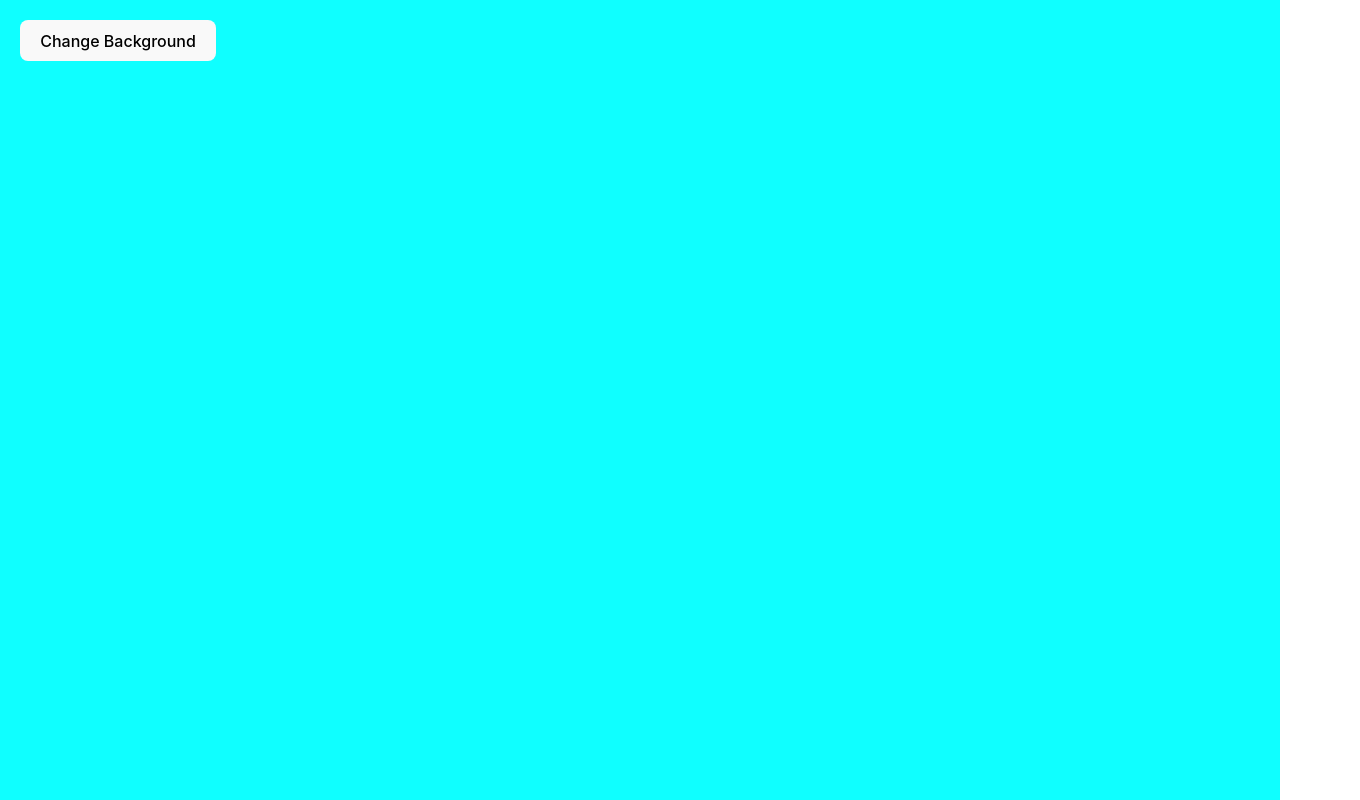
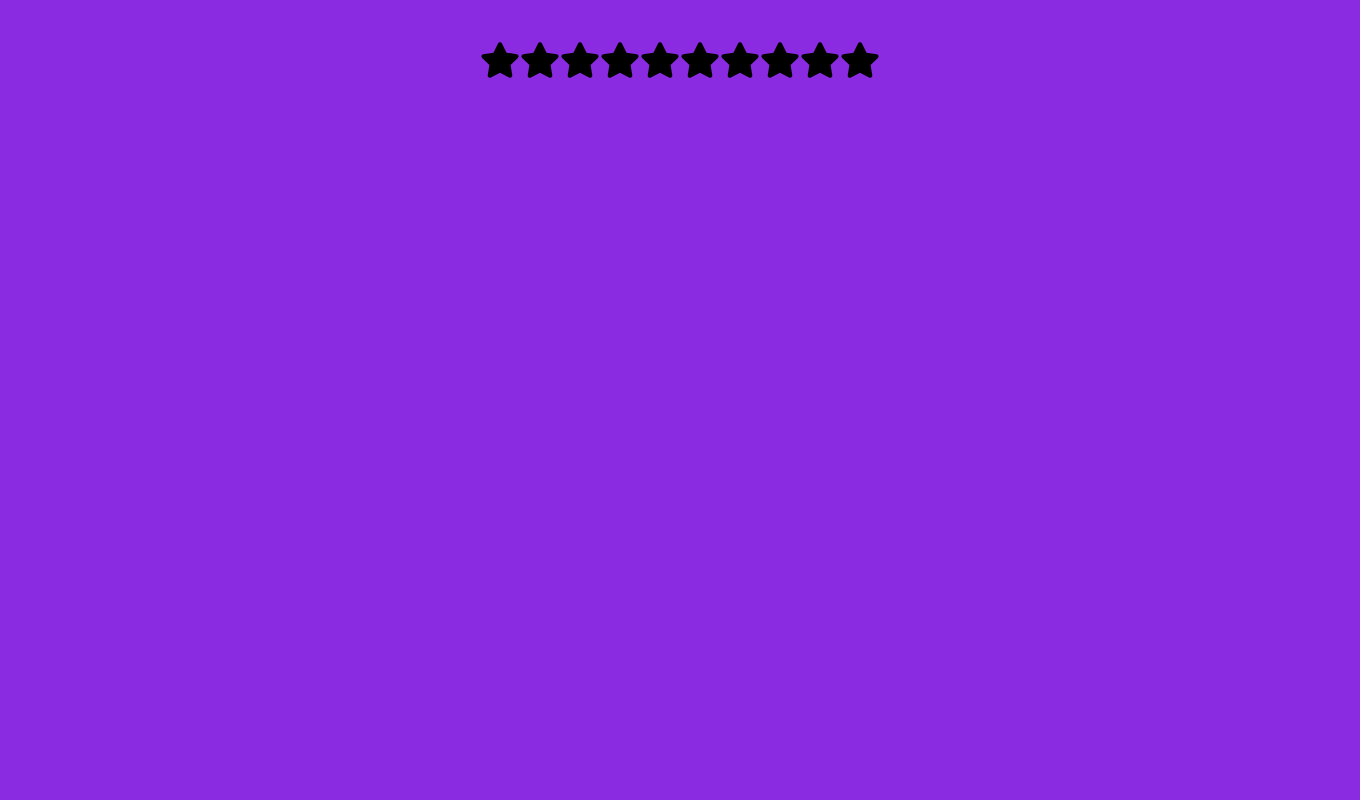
Before and after one commit to Sujan680/react-js-projects, a React (Vite) app in the folder my-project/: page / in a window 1280 px wide. Shown: the whole page, 1360 px wide, since content can reach past the window. Built offline with nearby package versions, Linux system fonts and the light colour scheme.

Commit message:
Star Rating in react js

```diff
--- a/my-project/package.json
+++ b/my-project/package.json
@@ -11,7 +11,8 @@
   },
   "dependencies": {
     "react": "^18.3.1",
-    "react-dom": "^18.3.1"
+    "react-dom": "^18.3.1",
+    "react-icons": "^5.2.1"
   },
   "devDependencies": {
     "@types/react": "^18.3.3",
--- a/my-project/src/App.jsx
+++ b/my-project/src/App.jsx
@@ -2,6 +2,7 @@
 import MultiSelectionAccordian from "./components/accordian/MultipleSelection"
 import RandomColor from "./components/random-color"
 import BgChanger from "./components/random-color/BgChanger"
+import StarRating from "./components/star-rating"
 
 const App = () => {
   return (
@@ -10,7 +11,9 @@
       <MultiSelectionAccordian/> */}
 
       {/* <RandomColor/> */}
-      <BgChanger/>
+      {/* <BgChanger/> */}
+
+      <StarRating noOfStars={10}/>
 
     </div>
   )
--- /dev/null
+++ b/my-project/src/components/star-rating/index.jsx
@@ -0,0 +1,45 @@
+
+import { useState } from 'react';
+import { FaStar } from 'react-icons/fa';
+
+import './style.css';
+
+const StarRating = ({ noOfStars = 6 }) => {
+
+    const [rating, setRating] = useState(0);
+    const [hover, setHover] = useState(0);
+
+    const handleClick = (getCurrentIndex) => {
+        setRating(getCurrentIndex);
+    }
+
+    const handleMouseEnter = (getCurrentIndex) => {
+        setHover(getCurrentIndex);
+    }
+
+    const handleMouseLeave = () => {
+        setHover(rating)
+    }
+
+
+    return (
+        <div className="star-rating">
+            {
+                [...Array(noOfStars)].map((_, index) => {
+                    index += 1;
+
+                    return <FaStar
+                    className={index <= (hover || rating) ? 'active' : 'inactive' }
+                     key={index}
+                     onClick={() =>handleClick(index)}
+                     onMouseMove={()=> handleMouseEnter(index)}
+                     onMouseLeave={() => handleMouseLeave}
+                     size={40}
+                     />
+                })
+            }
+        </div>
+    )
+}
+
+export default StarRating;
--- /dev/null
+++ b/my-project/src/components/star-rating/style.css
@@ -0,0 +1,16 @@
+.star-rating{
+    background-color: blueviolet;
+    padding: 40px;
+    min-height: 90vh;
+    min-width: 100vw;
+    margin: 0 auto;
+    text-align: center;
+}
+
+.active {
+    color: #fff700;
+}
+
+.inactive{
+    color: black;
+}
```
Also changed, not shown: 1 other file (tests, documents, lock files or other folders).
